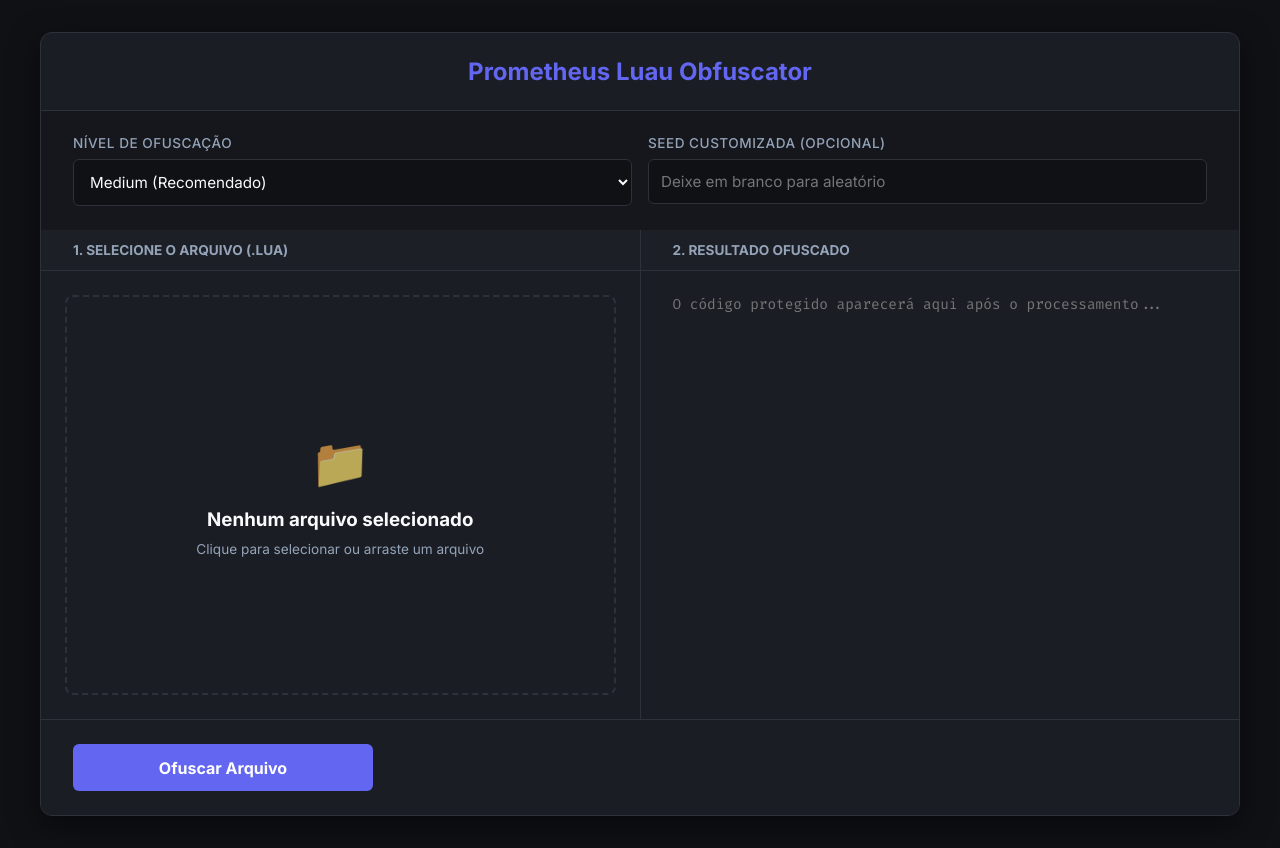
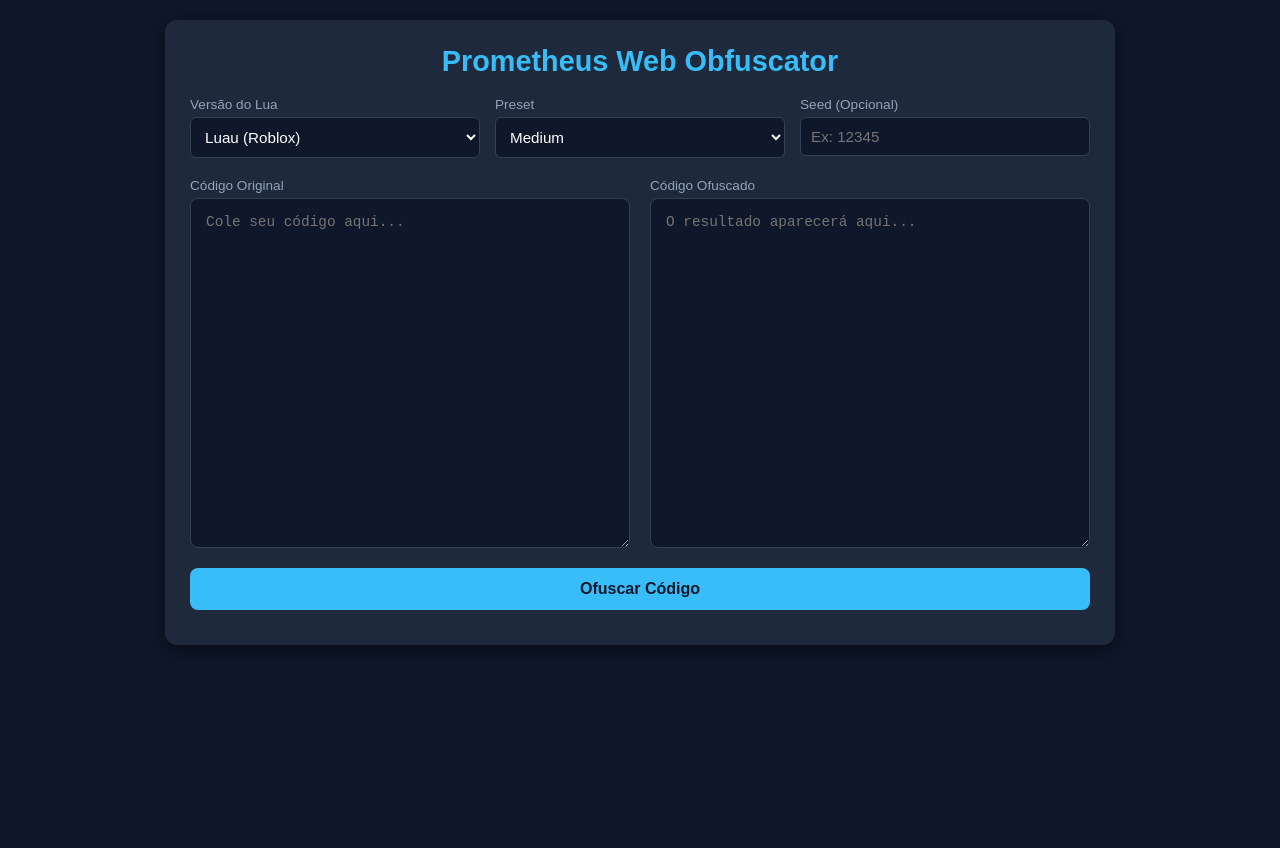
Before and after one commit to adm400ba/Prometheus-web, a website: page public/index.html in a window 1280 px wide. Drawn offline with Linux system fonts and the light colour scheme.

Commit message:
Update index.html

```diff
--- a/public/index.html
+++ b/public/index.html
@@ -3,197 +3,86 @@
 <head>
     <meta charset="UTF-8">
     <meta name="viewport" content="width=device-width, initial-scale=1.0">
-    <title>Prometheus Obfuscator</title>
-    <link href="https://fonts.googleapis.com/css2?family=Fira+Code:wght@400;600&family=Inter:wght@400;500;700&display=swap" rel="stylesheet">
+    <title>Prometheus Web Obfuscator</title>
     <style>
-        :root {
-            --bg-color: #0f1115;
-            --panel-bg: #1a1d24;
-            --primary: #6366f1;
-            --primary-hover: #4f46e5;
-            --success: #10b981;
-            --text-main: #f8fafc;
-            --text-muted: #94a3b8;
-            --border: #2d313a;
-        }
-
-        * { box-sizing: border-box; margin: 0; padding: 0; font-family: 'Inter', sans-serif; }
-        body { background-color: var(--bg-color); color: var(--text-main); padding: 2rem; display: flex; flex-direction: column; align-items: center; min-height: 100vh; }
-
-        .container { width: 100%; max-width: 1200px; background: var(--panel-bg); border-radius: 12px; border: 1px solid var(--border); box-shadow: 0 10px 30px rgba(0,0,0,0.5); overflow: hidden; }
-        .header { padding: 1.5rem 2rem; border-bottom: 1px solid var(--border); text-align: center; }
-        .header h1 { font-size: 1.5rem; font-weight: 700; color: var(--primary); }
-
-        .controls { display: grid; grid-template-columns: repeat(auto-fit, minmax(200px, 1fr)); gap: 1rem; padding: 1.5rem 2rem; background: #15171c; }
-        .control-group { display: flex; flex-direction: column; gap: 0.5rem; }
-        .control-group label { font-size: 0.85rem; color: var(--text-muted); font-weight: 500; text-transform: uppercase; letter-spacing: 0.5px; }
-
-        select, input { background: var(--bg-color); color: var(--text-main); border: 1px solid var(--border); padding: 0.75rem; border-radius: 6px; font-size: 0.95rem; outline: none; transition: border 0.2s; }
-        select:focus, input:focus { border-color: var(--primary); }
-
-        .editors { display: grid; grid-template-columns: 1fr 1fr; gap: 1px; background: var(--border); border-bottom: 1px solid var(--border); }
-        .editor-container { background: var(--panel-bg); display: flex; flex-direction: column; }
-        .editor-header { padding: 0.75rem 2rem; font-size: 0.85rem; font-weight: 600; color: var(--text-muted); background: #1c1f26; border-bottom: 1px solid var(--border); }
-
-        /* Upload Area Styles */
-        .upload-area { height: 400px; display: flex; flex-direction: column; align-items: center; justify-content: center; padding: 2rem; text-align: center; background: var(--panel-bg); border: 2px dashed var(--border); margin: 1.5rem; border-radius: 8px; transition: border 0.2s, background 0.2s; }
-        .upload-area:hover { border-color: var(--primary); background: #1f232b; }
-        .upload-icon { font-size: 3rem; margin-bottom: 1rem; opacity: 0.7; }
-
-        textarea { width: 100%; height: 400px; background: var(--panel-bg); color: #a5b4fc; border: none; padding: 1.5rem 2rem; font-family: 'Fira Code', monospace; font-size: 0.9rem; resize: none; outline: none; }
-
-        .actions { padding: 1.5rem 2rem; display: flex; justify-content: space-between; align-items: center; background: var(--panel-bg); gap: 1rem; flex-wrap: wrap; }
-        .main-btn { background: var(--primary); color: white; border: none; padding: 0.85rem 2.5rem; border-radius: 6px; font-weight: 600; font-size: 1rem; cursor: pointer; transition: background 0.2s; flex-grow: 1; max-width: 300px; }
-        .main-btn:hover { background: var(--primary-hover); }
-        .main-btn:disabled { background: #475569; cursor: not-allowed; }
-
-        .output-actions { display: flex; gap: 1rem; display: none; }
-        .secondary-btn { background: var(--bg-color); color: var(--text-main); border: 1px solid var(--border); padding: 0.75rem 1.5rem; border-radius: 6px; font-weight: 500; cursor: pointer; transition: all 0.2s; }
-        .secondary-btn:hover { border-color: var(--text-muted); }
-        .btn-success { background: var(--success); border-color: var(--success); color: #fff; }
-
-        @media (max-width: 800px) {
-            body { padding: 1rem; }
-            .editors { grid-template-columns: 1fr; }
-            .upload-area, textarea { height: 250px; margin: 1rem; width: auto; }
-            .actions { flex-direction: column; align-items: stretch; }
-            .main-btn { max-width: 100%; }
-            .output-actions { width: 100%; justify-content: stretch; }
-            .output-actions button { flex: 1; }
-        }
+        body { font-family: sans-serif; background: #0f172a; color: #f8fafc; margin: 0; padding: 20px; display: flex; flex-direction: column; align-items: center; min-height: 100vh; }
+        .container { width: 100%; max-width: 900px; background: #1e293b; padding: 25px; border-radius: 12px; box-shadow: 0 4px 20px rgba(0,0,0,0.5); }
+        h1 { margin-top: 0; font-size: 1.8rem; color: #38bdf8; text-align: center; }
+        .controls { display: grid; grid-template-columns: repeat(auto-fit, minmax(200px, 1fr)); gap: 15px; margin-bottom: 20px; }
+        .control-group { display: flex; flex-direction: column; }
+        label { font-size: 0.85rem; margin-bottom: 5px; color: #94a3b8; }
+        select, input { padding: 10px; border-radius: 6px; border: 1px solid #334155; background: #0f172a; color: #fff; font-size: 0.95rem; }
+        .editors { display: grid; grid-template-columns: 1fr 1fr; gap: 20px; margin-bottom: 20px; }
+        @media(max-width: 768px) { .editors { grid-template-columns: 1fr; } }
+        .editor-box { display: flex; flex-direction: column; }
+        textarea { width: 100%; height: 350px; background: #0f172a; color: #38bdf8; border: 1px solid #334155; border-radius: 8px; padding: 15px; font-family: monospace; font-size: 0.9rem; resize: vertical; box-sizing: border-box; }
+        button { background: #38bdf8; color: #0f172a; border: none; padding: 12px; font-size: 1rem; font-weight: bold; border-radius: 8px; cursor: pointer; transition: background 0.2s; width: 100%; }
+        button:hover { background: #0ea5e9; }
+        .error { color: #f87171; margin-top: 10px; text-align: center; }
     </style>
 </head>
 <body>
-
     <div class="container">
-    <div class="header">
-        <h1>Prometheus Luau Obfuscator</h1>
-    </div>
-
+        <h1>Prometheus Web Obfuscator</h1>
         <div class="controls">
             <div class="control-group">
-            <label>Nível de Ofuscação</label>
-            <select id="preset">
-                <option value="Weak">Weak (Fraco)</option>
-                <option value="Medium" selected>Medium (Recomendado)</option>
-                <option value="Strong">Strong (Forte/Lento)</option>
+                <label for="luaVersion">Versão do Lua</label>
+                <select id="luaVersion">
+                    <option value="Luau">Luau (Roblox)</option>
+                    <option value="Lua51">Lua 5.1</option>
                 </select>
             </div>
             <div class="control-group">
-            <label>Seed Customizada (Opcional)</label>
-            <input type="text" id="seed" placeholder="Deixe em branco para aleatório">
+                <label for="preset">Preset</label>
+                <select id="preset">
+                    <option value="Low">Low</option>
+                    <option value="Medium" selected>Medium</option>
+                    <option value="High">High</option>
+                    <option value="Strong">Strong</option>
+                </select>
+            </div>
+            <div class="control-group">
+                <label for="seed">Seed (Opcional)</label>
+                <input type="number" id="seed" placeholder="Ex: 12345">
             </div>
         </div>
-
         <div class="editors">
-        <div class="editor-container">
-            <div class="editor-header">1. SELECIONE O ARQUIVO (.LUA)</div>
-            <div class="upload-area" id="uploadArea" onclick="document.getElementById('fileInput').click()">
-                <div class="upload-icon">📁</div>
-                <h3 id="fileName" style="margin-bottom: 10px;">Nenhum arquivo selecionado</h3>
-                <p style="color: var(--text-muted); font-size: 0.85rem;">Clique para selecionar ou arraste um arquivo</p>
-                <input type="file" id="fileInput" accept=".lua,.txt" style="display: none;">
+            <div class="editor-box">
+                <label>Código Original</label>
+                <textarea id="inputCode" placeholder="Cole seu código aqui..."></textarea>
+            </div>
+            <div class="editor-box">
+                <label>Código Ofuscado</label>
+                <textarea id="outputCode" readonly placeholder="O resultado aparecerá aqui..."></textarea>
             </div>
         </div>
-        <div class="editor-container">
-            <div class="editor-header">2. RESULTADO OFUSCADO</div>
-            <textarea id="outputCode" readonly placeholder="O código protegido aparecerá aqui após o processamento..."></textarea>
+        <button id="obfuscateBtn">Ofuscar Código</button>
+        <div id="errorMessage" class="error"></div>
     </div>
-    </div>
-
-    <div class="actions">
-        <button class="main-btn" id="obfuscateBtn" onclick="obfuscateCode()">Ofuscar Arquivo</button>
-
-        <div class="output-actions" id="outputActions">
-            <button class="secondary-btn" id="copyBtn" onclick="copyCode()">Copiar Código</button>
-            <button class="secondary-btn btn-success" id="downloadBtn" onclick="downloadCode()">Baixar Script</button>
-        </div>
-    </div>
-</div>
-
     <script>
-    let currentFileContent = "";
-    let originalFileName = "script";
-
-    // Lida com a seleção do arquivo
-    document.getElementById('fileInput').addEventListener('change', function(e) {
-        const file = e.target.files[0];
-        if (!file) return;
-
-        document.getElementById('fileName').innerText = file.name;
-        document.getElementById('fileName').style.color = 'var(--primary)';
-        originalFileName = file.name.replace(/\.[^/.]+$/, ""); // Pega o nome sem extensão
-
-        const reader = new FileReader();
-        reader.onload = function(evt) {
-            currentFileContent = evt.target.result;
-        };
-        reader.readAsText(file);
-    });
-
-    async function obfuscateCode() {
+        document.getElementById('obfuscateBtn').addEventListener('click', async () => {
+            const code = document.getElementById('inputCode').value;
+            const luaVersion = document.getElementById('luaVersion').value;
             const preset = document.getElementById('preset').value;
             const seed = document.getElementById('seed').value;
-        const btn = document.getElementById('obfuscateBtn');
-        const outputCode = document.getElementById('outputCode');
-        const outputActions = document.getElementById('outputActions');
-
-        if (!currentFileContent) {
-            return alert("Por favor, selecione um arquivo .lua primeiro clicando na área de upload.");
-        }
-
-        btn.disabled = true;
-        btn.innerText = "Processando...";
-        outputCode.value = "Ofuscando no servidor...\nIsso pode levar alguns segundos dependendo do tamanho do arquivo.";
-        outputActions.style.display = "none";
-
+            const errorDiv = document.getElementById('errorMessage');
+            const outputArea = document.getElementById('outputCode');
+            errorDiv.textContent = '';
+            outputArea.value = 'Processando...';
             try {
                 const response = await fetch('/api/obfuscate', {
                     method: 'POST',
                     headers: { 'Content-Type': 'application/json' },
-                body: JSON.stringify({ code: currentFileContent, preset: preset, seed: seed })
+                    body: JSON.stringify({ code, luaVersion, preset, seed })
                 });
-
                 const data = await response.json();
-
-            if (data.error) {
-                outputCode.value = "ERRO: " + data.error;
-            } else {
-                outputCode.value = data.obfuscatedCode;
-                outputActions.style.display = "flex";
+                if (!response.ok) throw new Error(data.error || 'Erro desconhecido');
+                outputArea.value = data.obfuscatedCode;
+            } catch (err) {
+                outputArea.value = '';
+                errorDiv.textContent = err.message;
             }
-        } catch (err) {
-            outputCode.value = "Falha de conexão com o servidor. Tente novamente.";
-        }
-
-        btn.disabled = false;
-        btn.innerText = "Ofuscar Arquivo";
-    }
-
-    function copyCode() {
-        const output = document.getElementById('outputCode');
-        output.select();
-        document.execCommand('copy');
-
-        const copyBtn = document.getElementById('copyBtn');
-        copyBtn.innerText = "Copiado!";
-        setTimeout(() => copyBtn.innerText = "Copiar Código", 2000);
-    }
-
-    function downloadCode() {
-        const output = document.getElementById('outputCode').value;
-        const blob = new Blob([output], { type: 'text/plain' });
-        const url = URL.createObjectURL(blob);
-
-        const a = document.createElement('a');
-        a.href = url;
-        // Salva o arquivo com _obfuscated no final (ex: meujogo_obfuscated.lua)
-        a.download = `${originalFileName}_obfuscated.lua`;
-        document.body.appendChild(a);
-        a.click();
-        document.body.removeChild(a);
-        URL.revokeObjectURL(url);
-    }
+        });
     </script>
 </body>
 </html>
```
Lines whose indentation alone changed are shown as unchanged.
